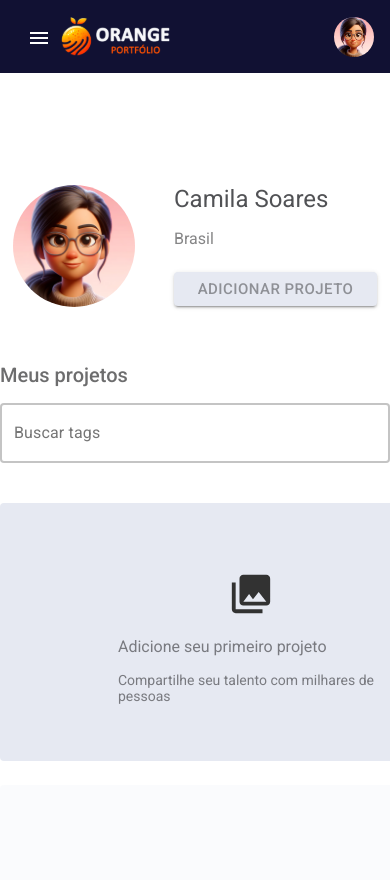
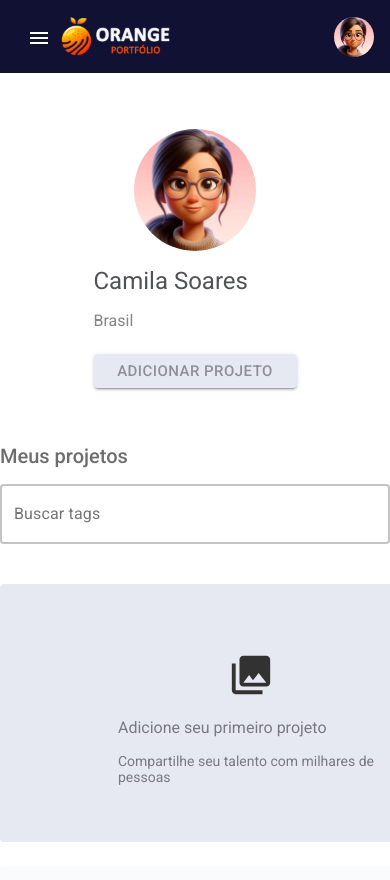
Before and after one commit to K3lOli/Hackathon-Squad-29---Front-End, a React (Vite) app: page /meuportfolio in a window 390 px wide. Shown: the top 880 px of the page. Built offline with nearby package versions, Linux system fonts and the light colour scheme.

Commit message:
Ajustes no responsivo do card de perfil

```diff
--- a/src/components/CardPerfil/styles.css
+++ b/src/components/CardPerfil/styles.css
@@ -25,3 +25,17 @@
 .conteudoTexto button {
     margin-top: 24px;
 }
+
+@media screen and (max-width: 450px) {
+    .cardContainer {
+        grid-template-columns: 1fr;
+        justify-items: center;
+        width: 340px;
+        margin: 0 auto;
+        margin-top: 56px;
+    }
+
+    .cardContainer img {
+        margin-bottom: 16px;
+    }
+}
```
